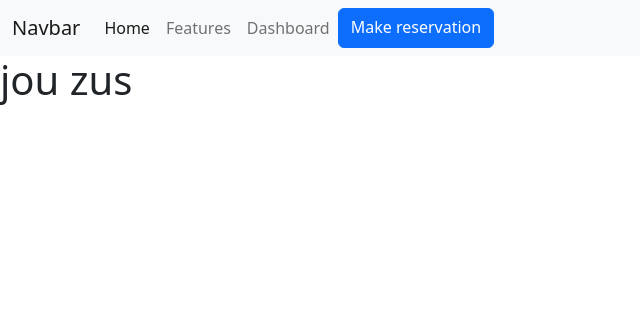
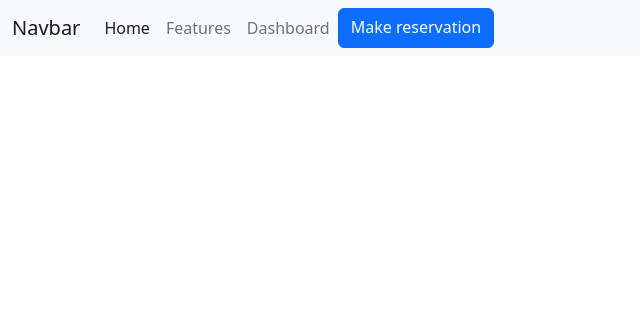
Before and after one commit to Dannypijl/SilentDiscoZoetermeer, a PHP site: page / in a window 1280 px wide. Shown: the top 316 px of the page, without its empty margins (0-640 px from the left). Run offline with PHP 8.4, Linux system fonts and the light colour scheme.

Commit message:
jou zus verwijderd

```diff
--- a/index.php
+++ b/index.php
@@ -25,5 +25,4 @@
         </div>
     </div>
 </nav>
-<h1>jou zus</h1>
 </body>
```
